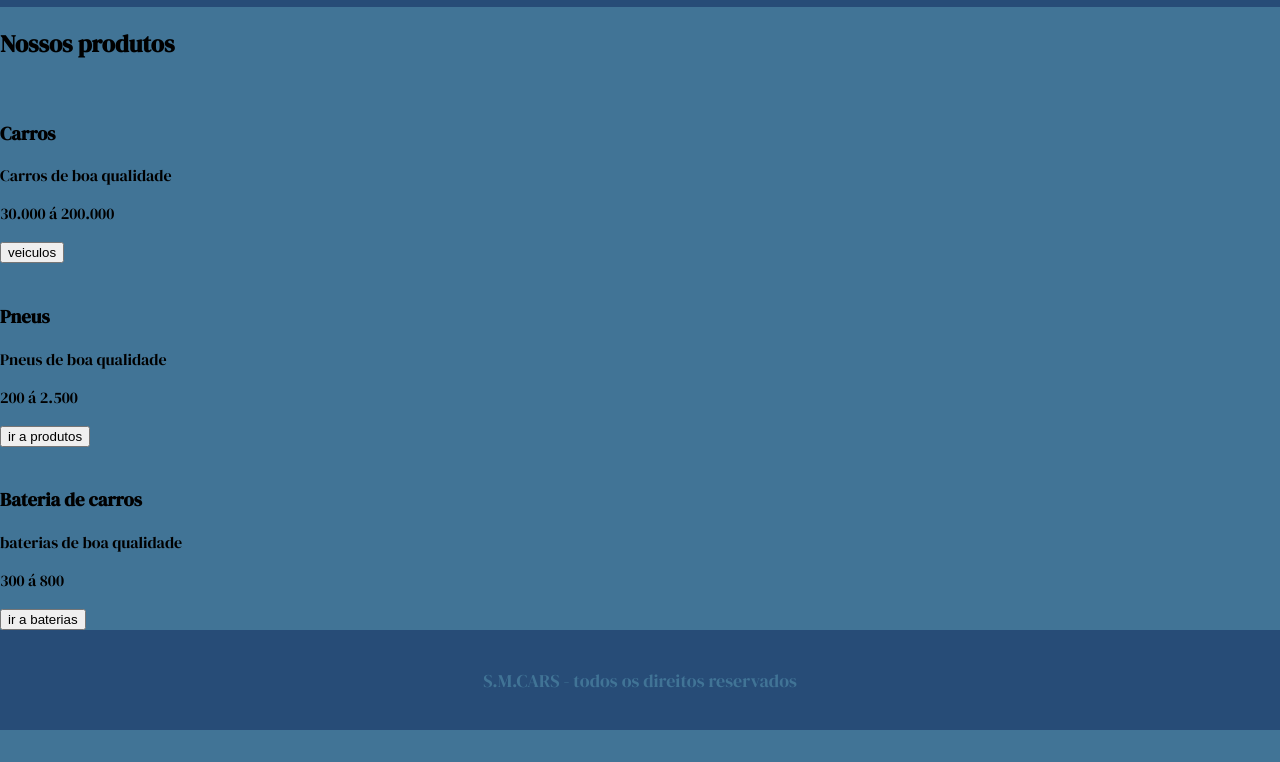
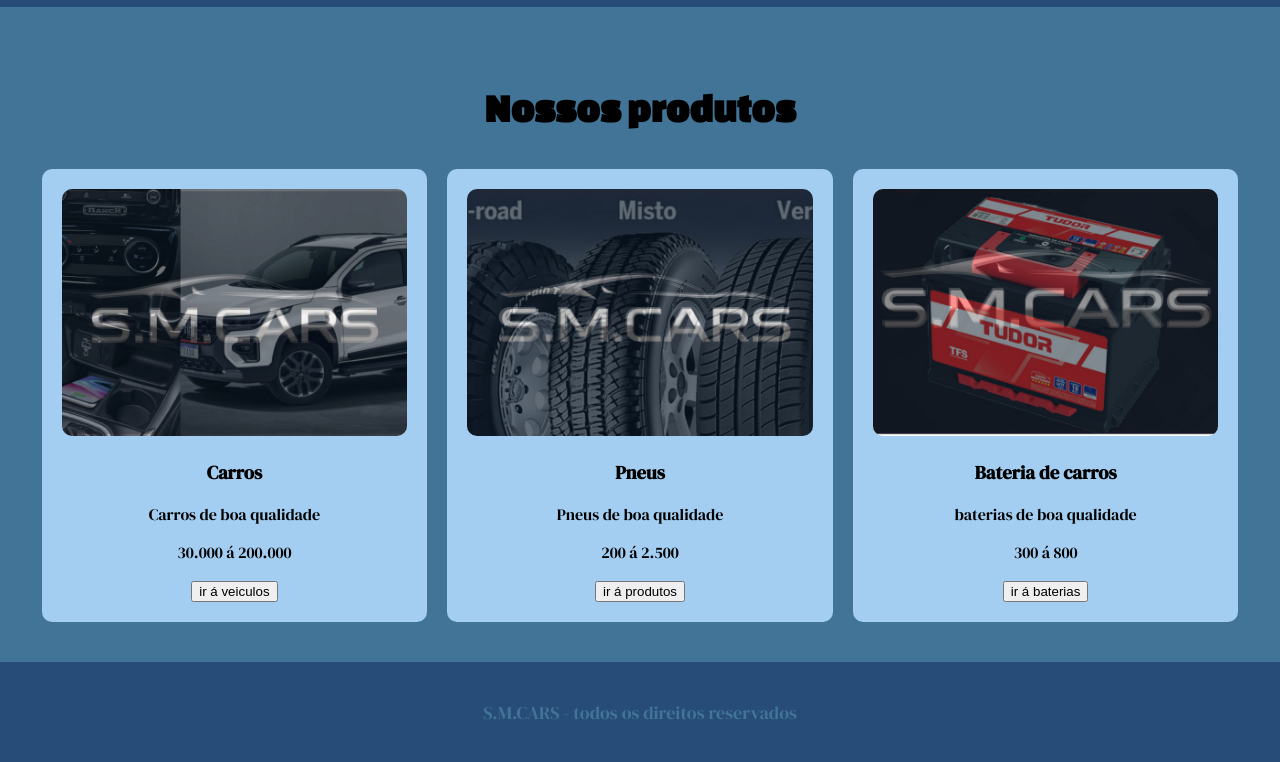
Before and after one commit to melanyconci-code/sm-cars, a plain HTML site: page produtos.html in a window 1280 px wide. Shown: the part 93-855 px from the top of the page. Before the commit the page ends 823 px from the top, so only its background shows below. Drawn offline with Linux system fonts and the light colour scheme.

Commit message:
Add files via upload

```diff
--- a/produtos.html
+++ b/produtos.html
@@ -34,30 +34,30 @@
             <h2>Nossos produtos</h2>
             <div class="lista-produtos">
 
-                <div class="produtos">
-                    <img src="" alt="">
+                <div class="produto">
+                    <img src="img/carros.jpg" alt="">
                     <h3>Carros</h3>
                     <p> Carros de boa qualidade </p>
                     <p> 30.000 á 200.000 </p>
-                    <button> veiculos</button>
+                    <button> ir á veiculos</button>
 
                 </div>
 
-                <div class="produtos">
-                    <img src="" alt="">
+                <div class="produto">
+                    <img src="img/pneus.jpg" alt="">
                     <h3>Pneus</h3>
                     <p>Pneus de boa qualidade</p>
                     <p>200 á 2.500</p>
-                    <button>ir a produtos</button>
+                    <button>ir á produtos</button>
 
                 </div>
 
-                <div class="produtos">
-                    <img src="" alt="">
+                <div class="produto">
+                    <img src="img/baterias.jpg" alt="">
                     <h3>Bateria de carros</h3>
                     <p> baterias de boa qualidade</p>
                     <p>300 á 800</p>
-                    <button> ir a baterias</button>
+                    <button> ir á baterias</button>
 
                 </div>
 
--- a/style.css
+++ b/style.css
@@ -122,3 +122,36 @@ footer{
     color: var(--azul-claro);
     font-size: 18px;
 }
+
+/* Produtos */
+
+.produtos{
+    padding: 40px 0;
+    text-align: center;
+}
+
+.produtos h2{
+    font-family: var(--titulo);
+    font-size: 40px;
+    color: var(--preto);
+    margin: 40px 0;
+}
+
+.lista-produtos{
+    display: flex;
+    justify-content: center;
+    flex-wrap: wrap;
+    gap: 20px;
+}
+
+.produto{
+    background-color: var(--azul-bebe);
+    width: 27%;
+    padding: 20px;
+    border-radius: 10px;
+}
+
+.produto img{
+    width: 100%;
+    border-radius: 10px;
+}
```
Also changed, not shown: img/baterias.jpg (added), img/carros.jpg (added), img/pneus.jpg (added).
